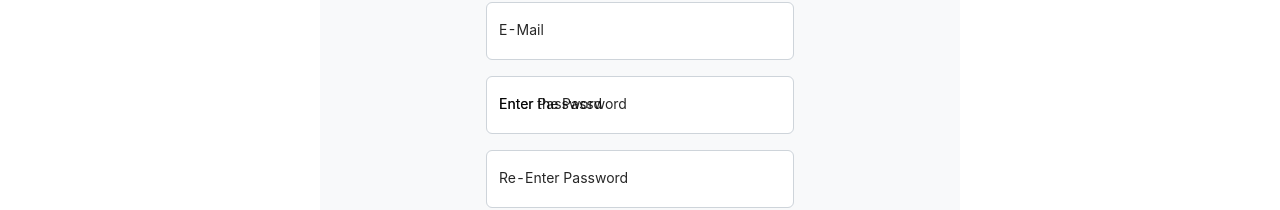
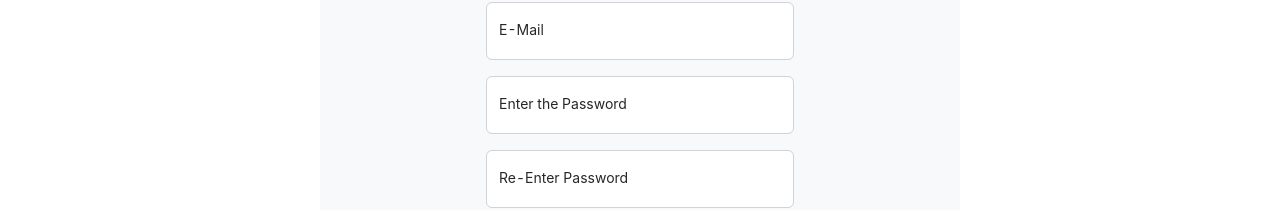
Before and after one commit to Ayush03Arora/Hotel-Booking-App, a React (Create React App) app in the folder client/: page /register in a window 1280 px wide. Shown: the part 386-596 px from the top of the page. Built offline with nearby package versions, Linux system fonts and the light colour scheme.

Commit message:
password

```diff
--- a/client/src/components/Registerform.js
+++ b/client/src/components/Registerform.js
@@ -45,7 +45,7 @@
 
          <label for ="floatingInput">Enter the Password</label>
 
-         <label for ="floatingInput">Enter Password</label>
+
 
         </div>
 
```
